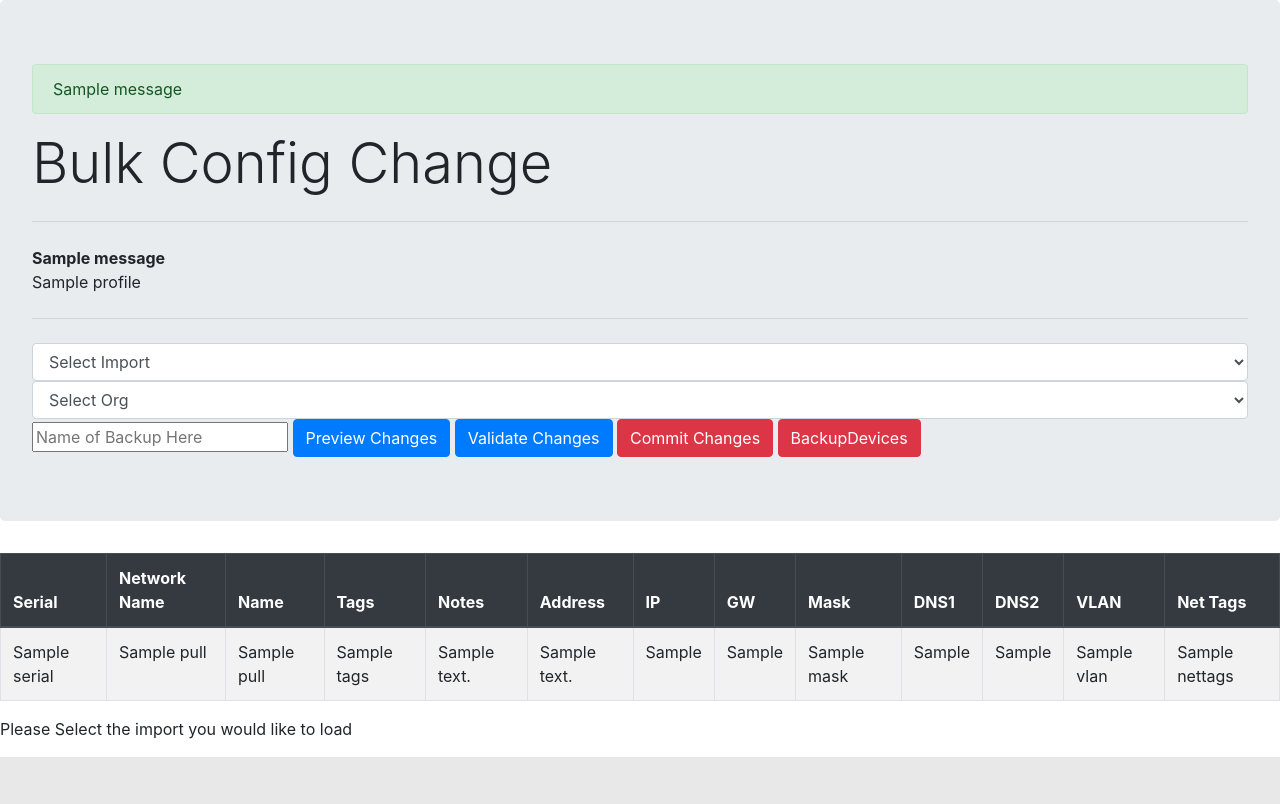
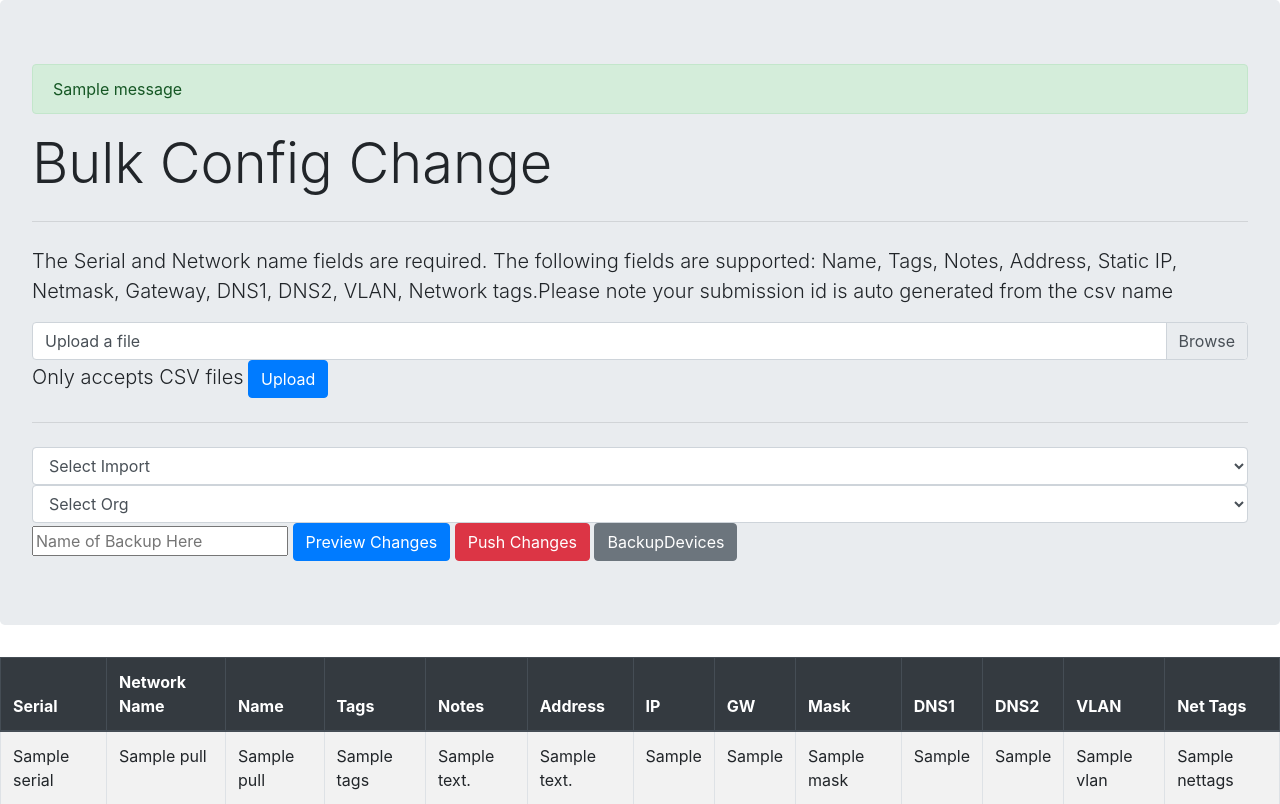
Before and after one commit to TTX170/MCMS, a Django app: template templates/bulkchange.html in a window 1280 px wide. Shown: the part 56-860 px from the top of the page. Before the commit the page ends 813 px from the top, so only its background shows below. Run offline with Django 3.2, Linux system fonts and the light colour scheme; the template is opened without the code that fills it: most values are stand-ins (such as "Sample title", 1, 10 or a date in 2020); one stand-in notice (Sample message) is shown; some libraries are stand-ins or nearby versions.

Commit message:
All error messageing hopefully in, csv import rewreite

```diff
--- a/templates/bulkchange.html
+++ b/templates/bulkchange.html
@@ -17,30 +17,34 @@ $(document).ready(function(){
 {%if message.level == DEFAULT_MESSAGE_LEVELS.SUCCESS%}
 	<div class="alert alert-success" role="alert">{{message}}</div>
 {%endif%}
+{%if message.level == DEFAULT_MESSAGE_LEVELS.INFO%}
+	<div class="alert alert-info" role="alert">{{message}}</div>
+{%endif%}
 {%endfor%}
 {%endif%}
 <h1 class="display-4">Bulk Config Change</h1>
 <hr class="my-4">
 
- {% if messages %}
-        {% for message in messages %}
-            <div>
-                <strong>{{message|safe}}</strong>
-            </div>
-        {% endfor %}
-    {% else %}
-    {{order}}
+
+    <p class="lead">The Serial and Network name fields are required. The following fields are supported: Name, Tags, Notes, Address, Static IP, Netmask, Gateway, DNS1, DNS2, VLAN, Network tags.Please note your submission id is auto generated from the csv name</p>
     <form action="" method="POST" enctype="multipart/form-data">
         {% csrf_token %}
-        <label for="file1"> Upload a file</label>
-        <input type="file" id="file1" name="csvfile">
-        <small>Only accepts CSV files</small>
-        <button type="submit">Upload</button>
+		<div class="custom-file">
+        <label class="custom-file-label d-inline" for="file1"> Upload a file</label>
+        <input type="file" class="custom-file-input d-inline" id="file1" name="csvfile">
+		</div>
+        <p class="lead d-inline">Only accepts CSV files</p>
+        <button class="btn btn-primary" type="submit">Upload</button>
+		<script>
+
+		$(".custom-file-input").on("change", function() {
+		  var fileName = $(this).val().split("\\").pop();
+		  $(this).siblings(".custom-file-label").addClass("selected").html(fileName);
+		});
+		</script>
     </form>
-    {% endif %}
-    {% for profile in profiles %}
-    {{profile.name}}
-    {% endfor %}
+
+
 	  <div>
  <hr class="my-4">
   <form method="post">
@@ -58,9 +62,9 @@ $(document).ready(function(){
 	</select>
 	<input type="text" name="revertname" placeholder="Name of Backup Here">
 	<button type="submit" name="preview" class="btn btn-primary">Preview Changes</button>
-	<button type="submit" name="validate" class="btn btn-primary">Validate Changes</button>
-	<button type="submit" name="Commit" class="btn btn-danger">Commit Changes</button>
-	<button type="submit" name="genrevert" class="btn btn-danger" data-toggle="tooltip" data-placement="bottom" title="If no import is select a full org backup will take place">BackupDevices</button>
+	<button type="submit" name="validate" class="btn btn-danger"data-toggle="tooltip" data-placement="bottom" title="Requires Org and import selected">Push Changes</button>
+
+	<button type="submit" name="genrevert" class="btn btn-secondary" data-toggle="tooltip" data-placement="bottom" title="If no import is select a full org backup will take place">BackupDevices</button>
 	{%csrf_token%}
   </form>
   </div>
```
Also changed, not shown: configure/views.py (+35 -25 lines).
